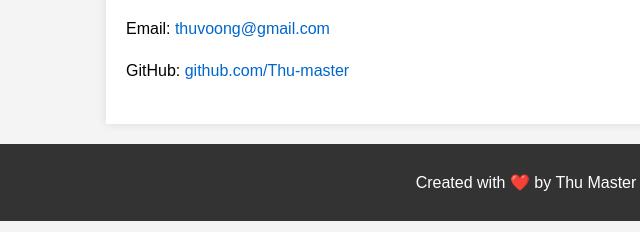
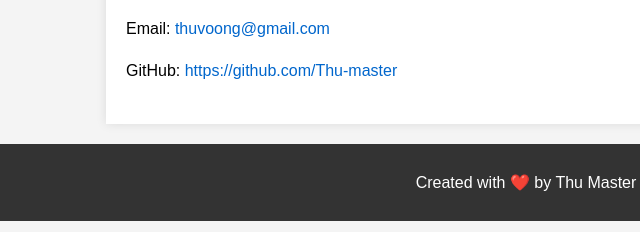
Before and after one commit to Thu-master/Thu-master.github.io, a plain HTML site: page index.html in a window 1280 px wide. Shown: the part 562-794 px from the top of the page, 114-754 px from the left. Drawn offline with Linux system fonts and the light colour scheme.

Commit message:
Update index.html

```diff
--- a/index.html
+++ b/index.html
@@ -69,7 +69,7 @@
         <section>
             <h2>Contact</h2>
             <p>Email: <a href="mailto:thuvoong@gmail.com">thuvoong@gmail.com</a></p>
-            <p>GitHub: <a href="https://github.com/Thu-master">github.com/Thu-master</a></p>
+            <p>GitHub: <a href="https://github.com/Thu-master">https://github.com/Thu-master</a></p>
         </section>
     </main>
     <footer>
```
